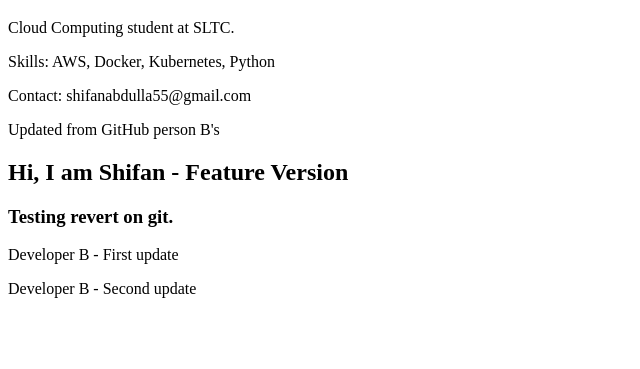
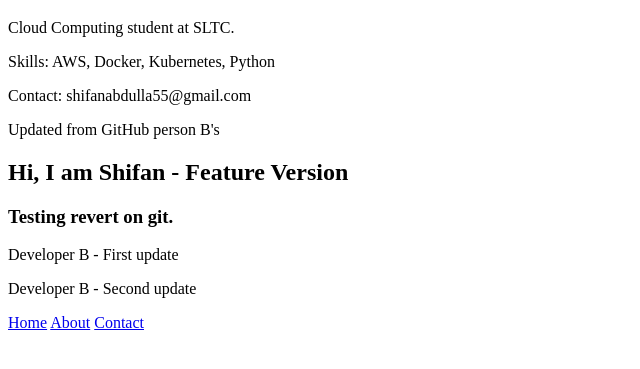
Before and after one commit to shifan55/git-final, a plain HTML site: page index.html in a window 1280 px wide. Shown: the part 61-430 px from the top of the page, without its empty margins (0-640 px from the left). Drawn offline with Linux system fonts and the light colour scheme.

Commit message:
add navbar by Dev A

```diff
--- a/index.html
+++ b/index.html
@@ -20,3 +20,8 @@
 
 <p>Developer B - First update</p>
 <p>Developer B - Second update</p>
+<nav>
+  <a href="#home">Home</a>
+  <a href="#about">About</a>
+  <a href="#contact">Contact</a>
+</nav>
```
